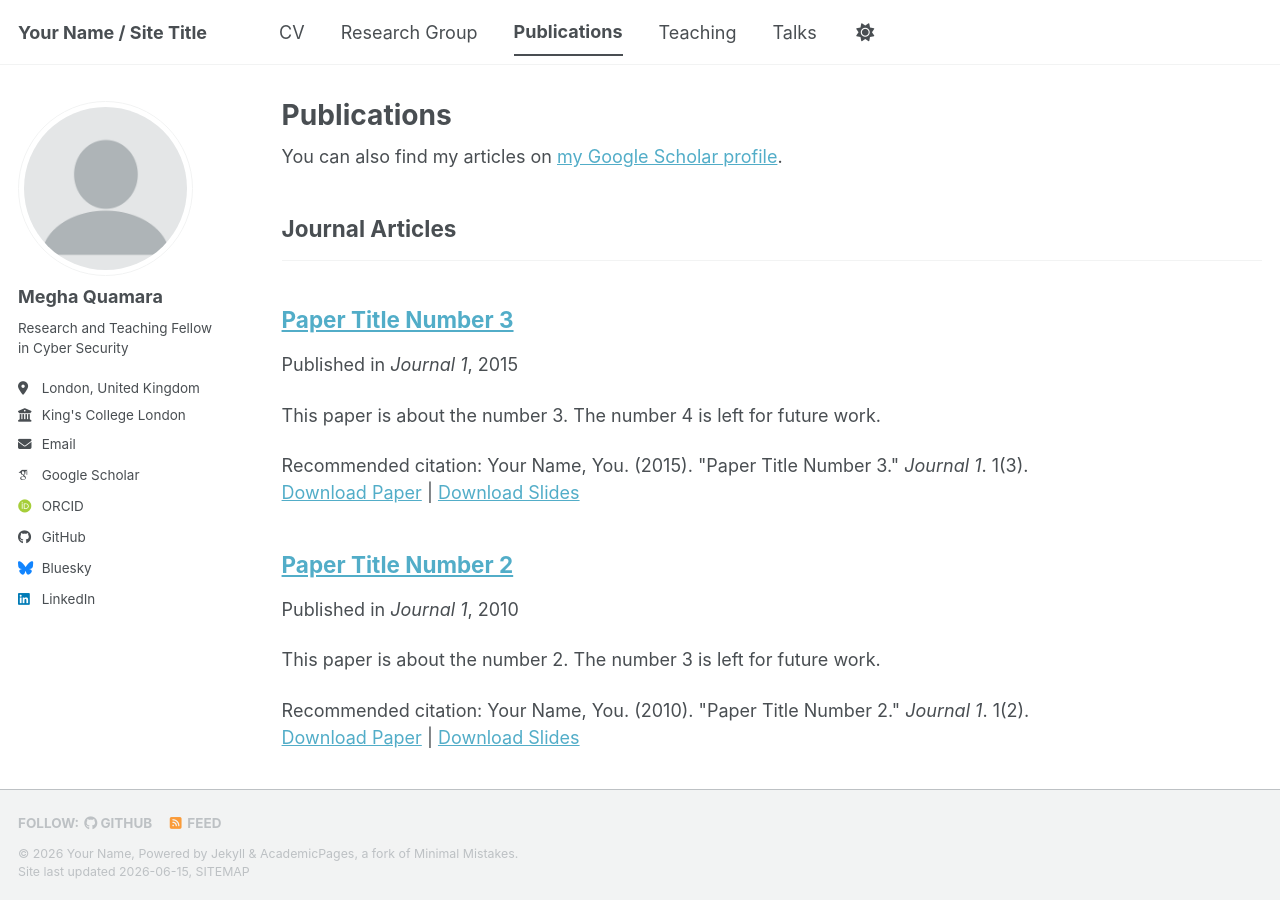
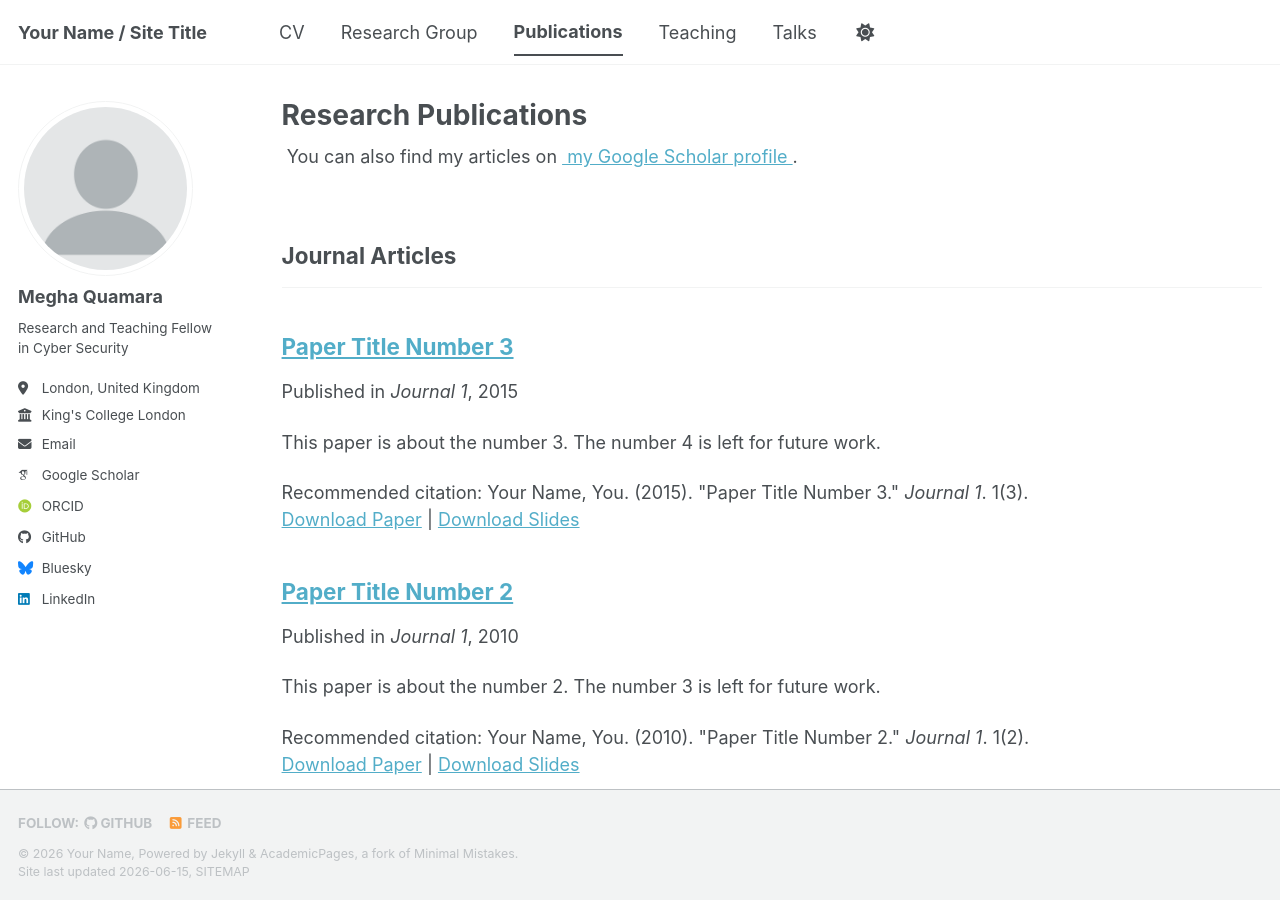
Before and after one commit to meghaquamara/personal-website, a Jekyll site: the page built from _pages/publications.html, in a window 1280 px wide and 900 px high. Built offline with Jekyll 4.4.1, drawn with Linux system fonts in a browser that asks for light colours; some web fonts are replaced; a script bundle is joined from its source files by our own code; library files that are not in the unit come from our copies.

Commit message:
Update publications.html

```diff
--- a/_pages/publications.html
+++ b/_pages/publications.html
@@ -1,33 +1,47 @@
 ---
 layout: archive
-title: "Publications"
+title: "Research Publications"
 permalink: /publications/
 author_profile: true
 ---
 
 {% if site.author.googlescholar %}
-  <div class="wordwrap">You can also find my articles on <a href="{{site.author.googlescholar}}">my Google Scholar profile</a>.</div>
+<div class="wordwrap">
+You can also find my articles on
+<a href="{{site.author.googlescholar}}">
+my Google Scholar profile
+</a>.
+</div>
+<br>
 {% endif %}
 
 {% include base_path %}
 
-<!-- New style rendering if publication categories are defined -->
 {% if site.publication_category %}
-  {% for category in site.publication_category  %}
+  {% for category in site.publication_category %}
     {% assign title_shown = false %}
+
     {% for post in site.publications reversed %}
+
       {% if post.category != category[0] %}
         {% continue %}
       {% endif %}
+
       {% unless title_shown %}
-        <h2>{{ category[1].title }}</h2><hr />
+        <h2>{{ category[1].title }}</h2>
+        <hr />
         {% assign title_shown = true %}
       {% endunless %}
+
       {% include archive-single.html %}
+
     {% endfor %}
   {% endfor %}
+
 {% else %}
+
   {% for post in site.publications reversed %}
     {% include archive-single.html %}
   {% endfor %}
+
 {% endif %}
```
